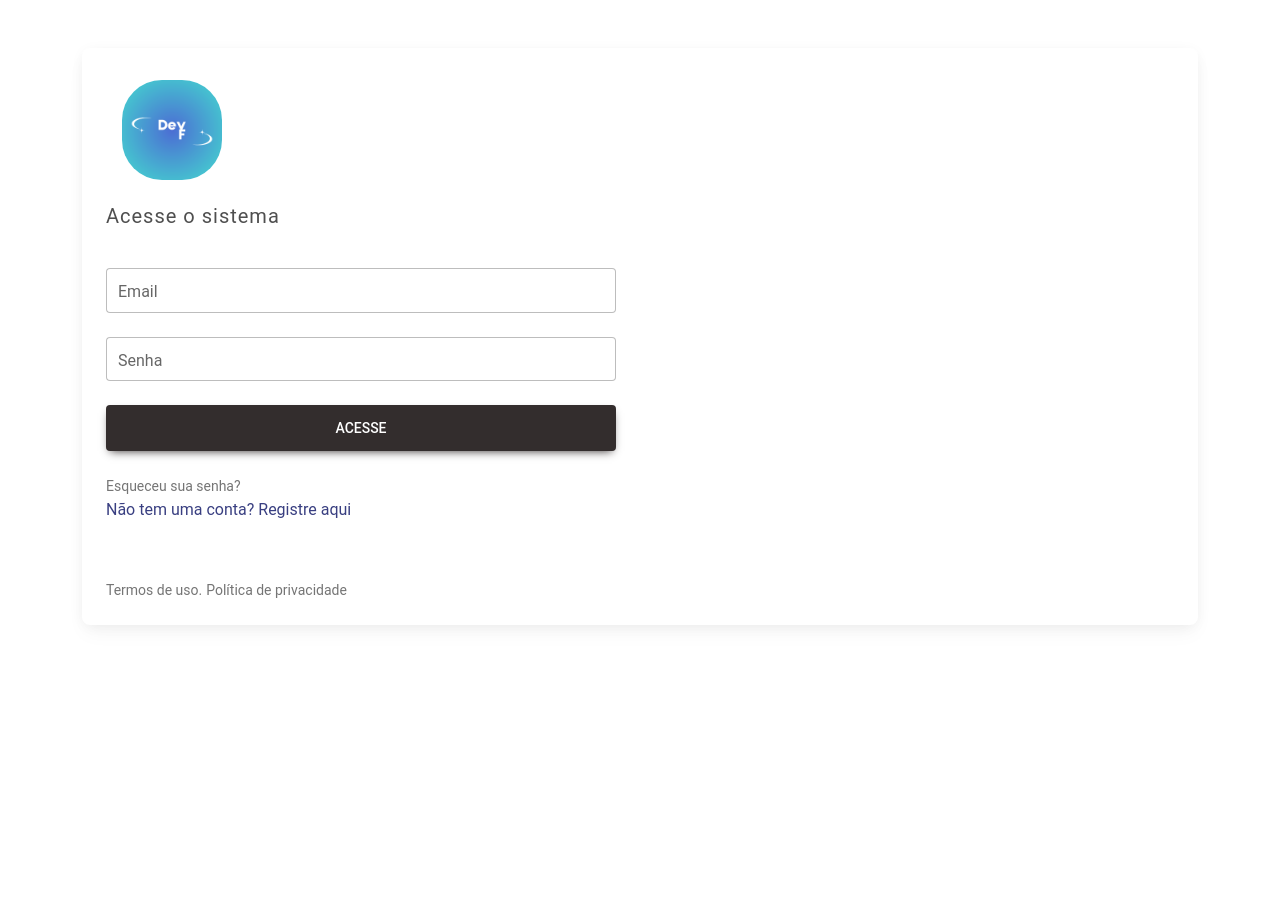
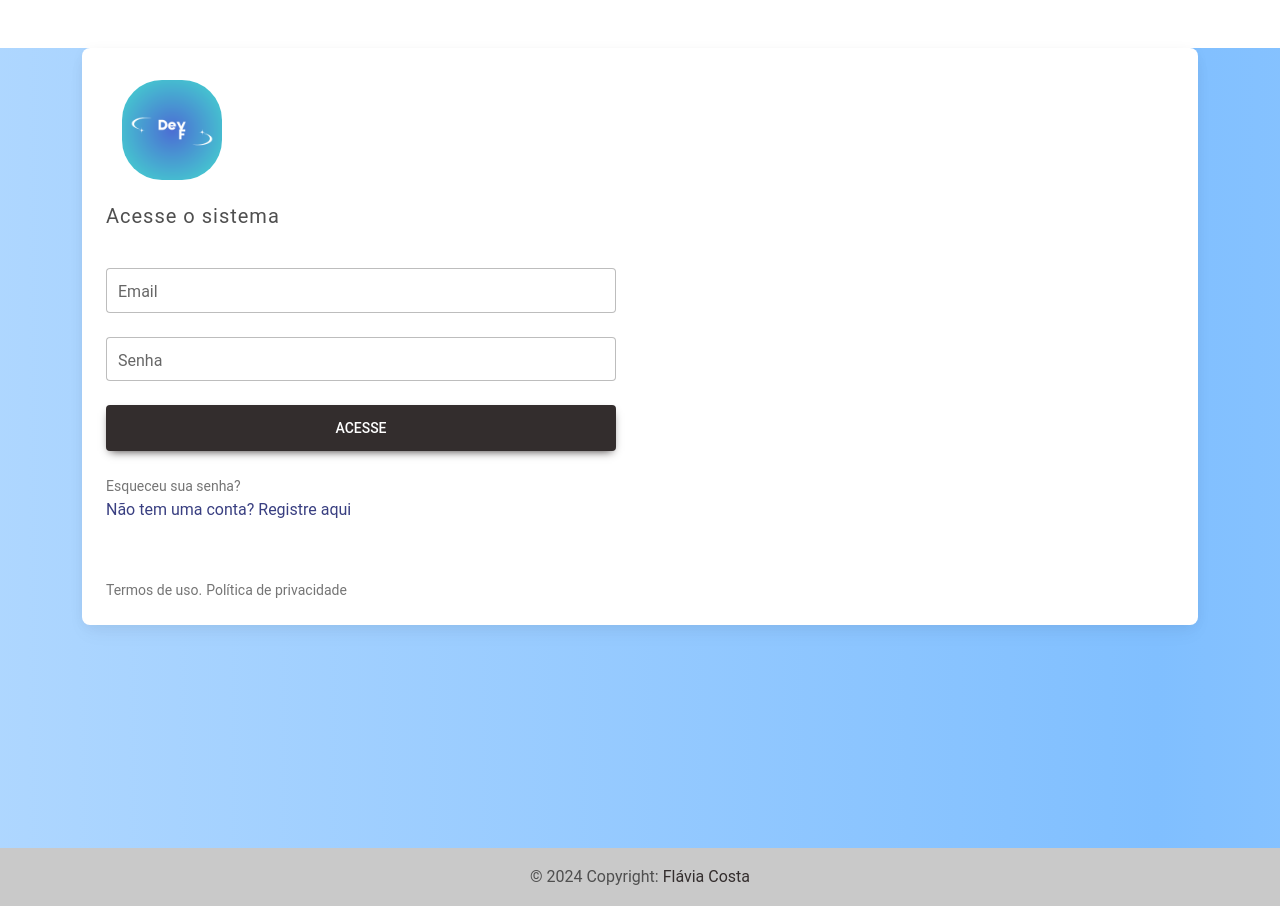
Before and after one commit to FlaviaCosta1037/hosting-management, a React (Create React App) app: page / in a window 1280 px wide. Before the commit the page ends 800 px from the top, so only its background shows below. Built offline with nearby package versions, Linux system fonts and the light colour scheme.

Commit message:
included background to test login

```diff
--- /dev/null
+++ b/src/Background.css
@@ -0,0 +1,11 @@
+.animated-background {
+    height: 100vh;
+    background: linear-gradient(90deg, #b3d9ff, #80bfff, #b3d9ff);
+    animation: moveBackground 5s linear infinite;
+    background-size: 200% 200%;
+}
+
+@keyframes moveBackground {
+    0% { background-position: 0% 50%; }
+    100% { background-position: 100% 50%; }
+}
--- a/src/components/Auth/Login.jsx
+++ b/src/components/Auth/Login.jsx
@@ -13,6 +13,9 @@ import {
     MDBIcon,
     MDBInput
 } from 'mdb-react-ui-kit';
+import '../../Background.css';
+import Footer from '../Footer/Footer';
+
 
 const Login = () => {
     const [email, setEmail] = useState('');
@@ -30,7 +33,9 @@ const Login = () => {
     };
 
     return (
-        <MDBContainer className="my-5">
+        <>
+            <div className='animated-background'>
+                <MDBContainer className=" my-5">
                     <MDBCard>
                         <MDBRow className='g-0'>
                             {/* <MDBCol md='6'>
@@ -41,7 +46,7 @@ const Login = () => {
                                 <MDBCardBody className='d-flex flex-column'>
                                     <div className='d-flex flex-row mt-2'>
                                         <MDBIcon fas icon="cubes fa-3x me-3" style={{ color: '#ff6219' }} />
-                                <img src="DevF.png" alt="" style={{ width: '100px', borderRadius: '40px' }}  />
+                                        <img src="DevF.png" alt="" style={{ width: '100px', borderRadius: '40px' }} />
 
                                     </div>
 
@@ -91,6 +96,9 @@ const Login = () => {
                         </MDBRow>
                     </MDBCard>
                 </MDBContainer>
+            </div>
+            <Footer></Footer>
+        </>
     );
 };
 
```
Also changed, not shown: src/components/Style/style.jsx (added, +15 -0 lines). Lines whose indentation alone changed are shown as unchanged.
